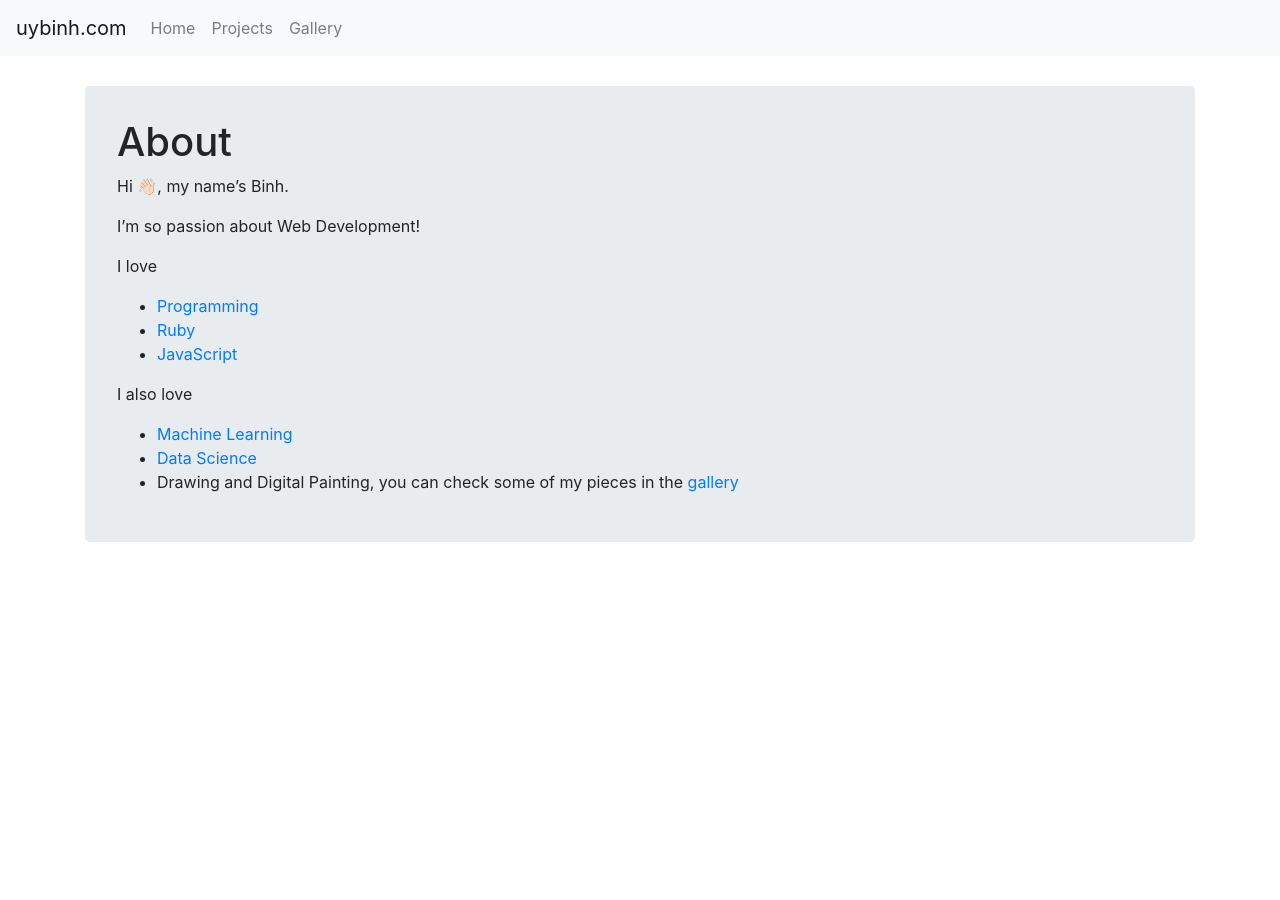
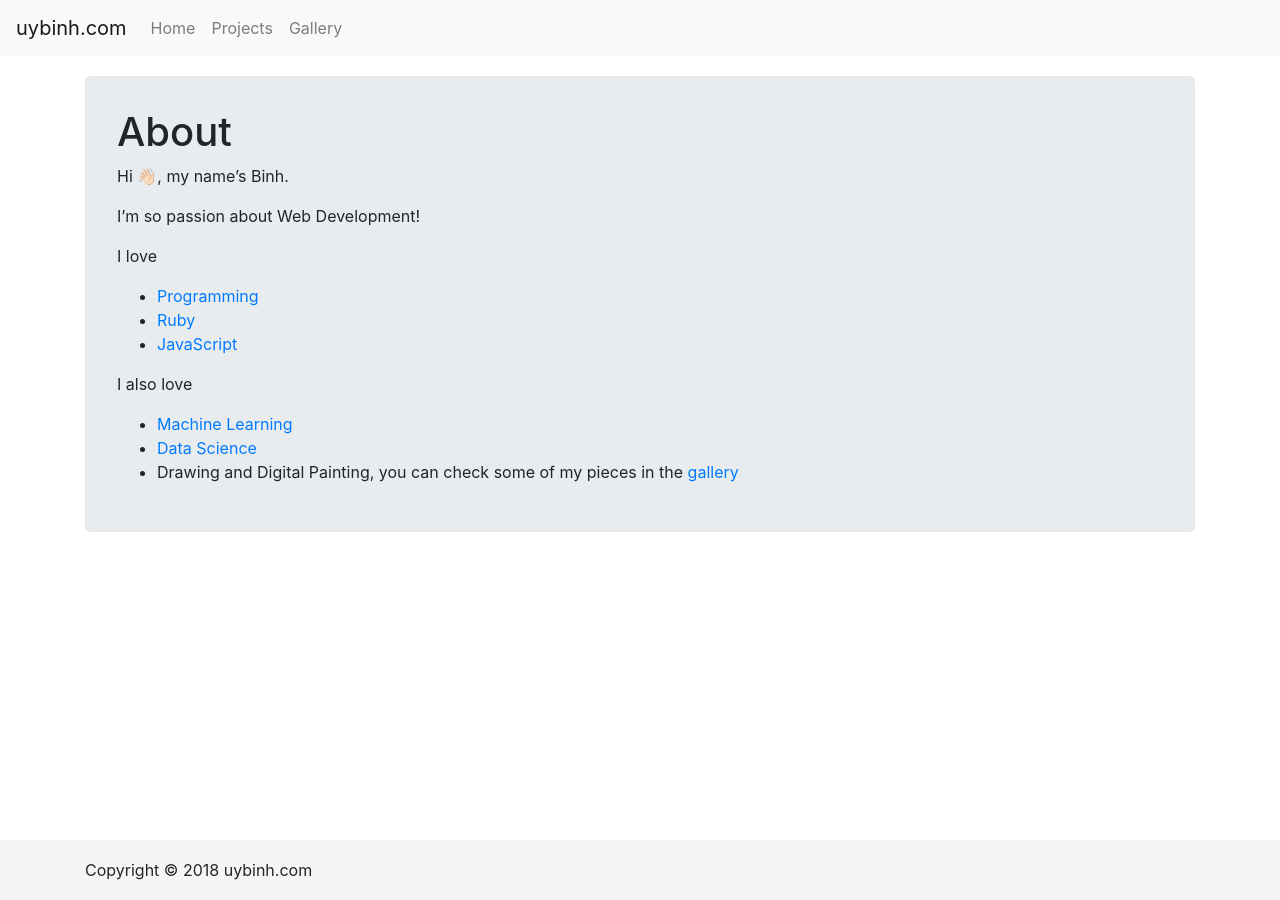
Before and after one commit to uybinh/landingpage, a Jekyll site: the page built from index.html, in a window 1280 px wide. Built offline with Jekyll 4.4.1, drawn with Linux system fonts in a browser that asks for light colours.

Commit message:
Add basic footer

```diff
--- /dev/null
+++ b/_includes/footer.html
@@ -0,0 +1,5 @@
+<footer class="footer">
+  <div class="container">
+    <span>Copyright &copy; {{ site.time | date: '%Y' }} uybinh.com </span>
+  </div>
+</footer>
--- a/_includes/head.html
+++ b/_includes/head.html
@@ -9,5 +9,4 @@
   <script src="https://stackpath.bootstrapcdn.com/bootstrap/4.1.0/js/bootstrap.min.js" integrity="sha384-uefMccjFJAIv6A+rW+L4AHf99KvxDjWSu1z9VI8SKNVmz4sk7buKt/6v9KI65qnm" crossorigin="anonymous"></script>
   <link rel="stylesheet" type="text/css" media="screen" href="css/main.css" />
   <link href="https://fonts.googleapis.com/css?family=Rubik" rel="stylesheet">
-
 </head>
--- a/_layouts/default.html
+++ b/_layouts/default.html
@@ -3,9 +3,10 @@
 {% include head.html %}
 <body>
   {% include navbar.html %}
-  <div class="container">
+  <main class="container">
     {{ content }}
-  </div>
+  </main>
+  {% include footer.html %}
   <script src="{{ "/js/app.js" | relative_url }}"></script>
 
 </body>
--- a/css/main.css
+++ b/css/main.css
@@ -1,12 +1,28 @@
-.container {
-  padding-top: 30px;
+html {
+  position: relative; /* For sticky footer */
+  min-height: 100%; /* For sticky footer */
+}
+body {
+  margin-bottom: 60px; /* For sticky footer */
+}
+
+main.container {
+  padding-top: 20px;
+  padding-bottom: 20px;
+}
+.footer {
+  position: absolute;
+  bottom: 0;
+  width: 100%;
+  /* Set the fixed height of the footer here */
+  height: 60px;
+  line-height: 60px; /* Vertically center the text there */
+  background-color: #f5f5f5;
 }
 
 .jumbotron {
   padding-top: 32px;
   padding-bottom: 32px;
-  /* max-width: 700px;
-  margin: auto; */
 }
 
 .img-thumbnail {
```
